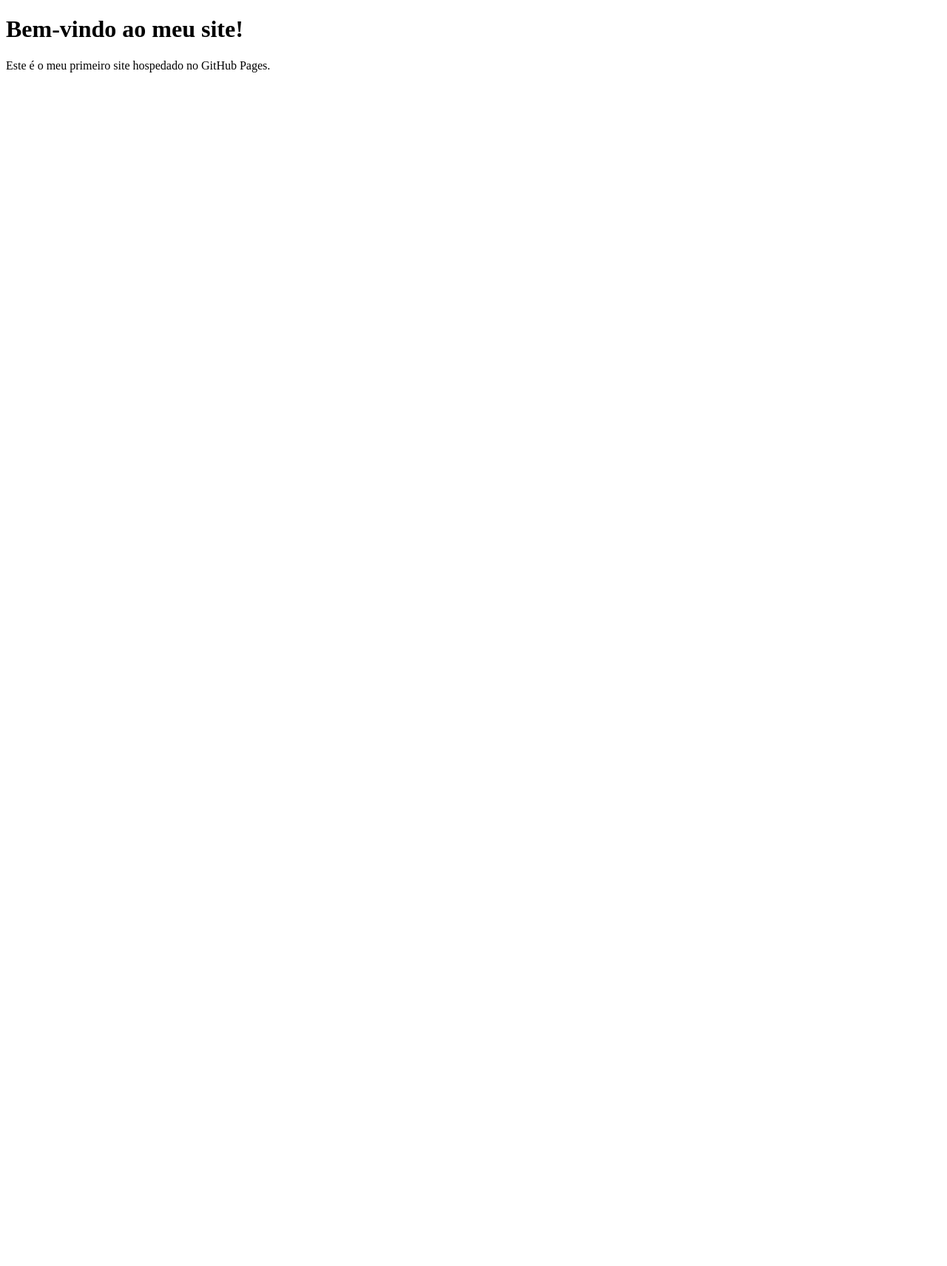
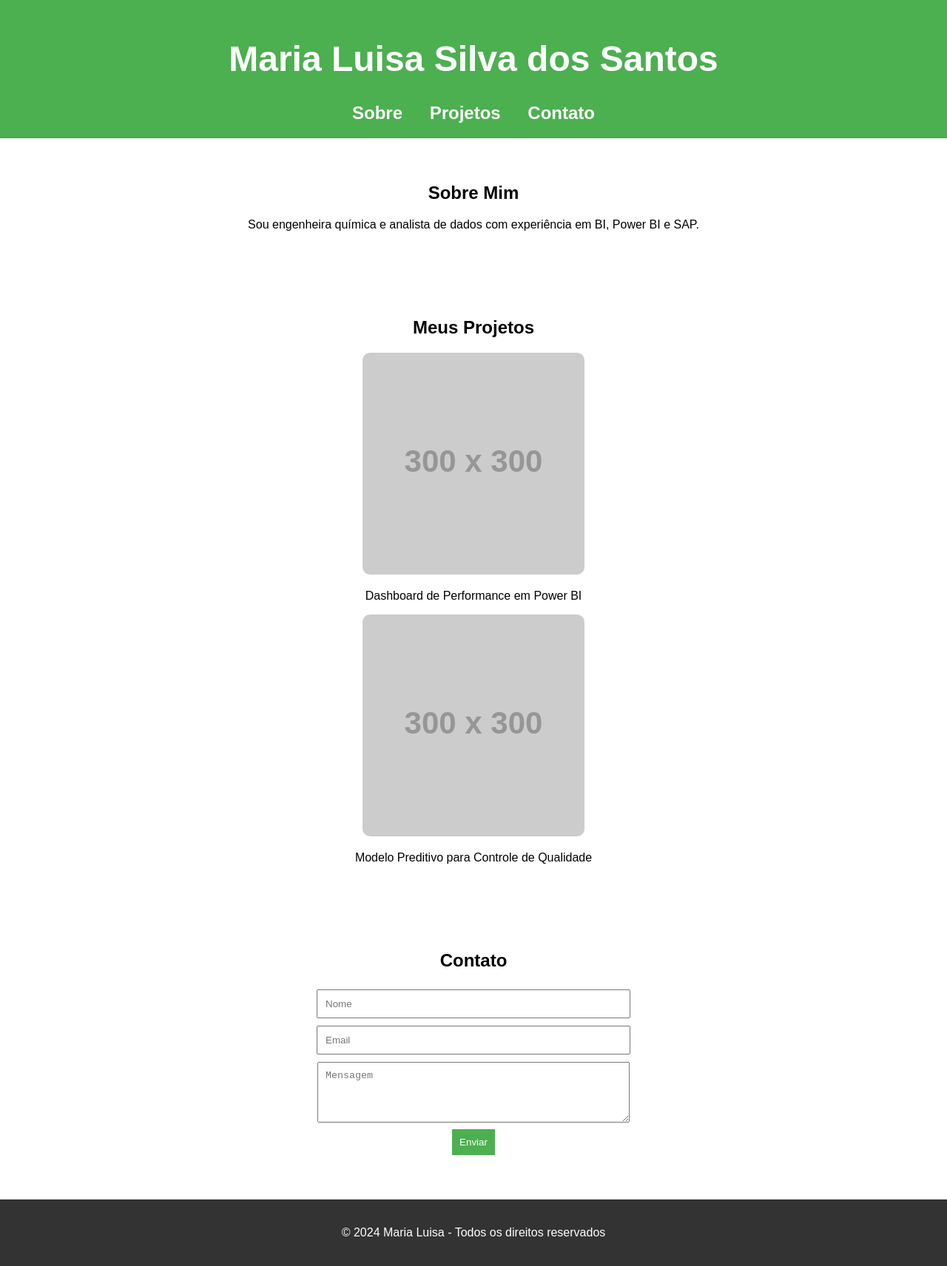
Before and after one commit to MLuisaSSantos/MLuisaSSantos.github.io-, a plain HTML site: page index.html in a window 1280 px wide. Shown: the whole page at 74% size. Before the commit the page ends 800 px from the top, so only its background shows below. Drawn offline with Linux system fonts and the light colour scheme; placeholder pictures from the web are drawn by us.

Commit message:
Update index.html

```diff
--- a/index.html
+++ b/index.html
@@ -3,10 +3,58 @@
 <head>
     <meta charset="UTF-8">
     <meta name="viewport" content="width=device-width, initial-scale=1.0">
-    <title>Site da Maria Luisa</title>
+    <title>Maria Luisa - Meu Portfólio</title>
+    <style>
+        body { font-family: Arial, sans-serif; margin: 0; padding: 0; text-align: center; }
+        header { background: #4CAF50; padding: 20px; color: white; font-size: 24px; }
+        nav { margin-top: 10px; }
+        nav a { margin: 0 15px; color: white; text-decoration: none; font-weight: bold; }
+        .container { padding: 40px; }
+        .projetos img { width: 100%; max-width: 300px; border-radius: 10px; }
+        footer { background: #333; color: white; padding: 20px; margin-top: 20px; }
+        .form-contato input, .form-contato textarea { width: 100%; max-width: 400px; padding: 10px; margin: 5px; }
+        .form-contato button { background: #4CAF50; color: white; border: none; padding: 10px; cursor: pointer; }
+    </style>
 </head>
 <body>
-    <h1>Bem-vindo ao meu site!</h1>
-    <p>Este é o meu primeiro site hospedado no GitHub Pages.</p>
+    <header>
+        <h1>Maria Luisa Silva dos Santos</h1>
+        <nav>
+            <a href="#sobre">Sobre</a>
+            <a href="#projetos">Projetos</a>
+            <a href="#contato">Contato</a>
+        </nav>
+    </header>
+
+    <section id="sobre" class="container">
+        <h2>Sobre Mim</h2>
+        <p>Sou engenheira química e analista de dados com experiência em BI, Power BI e SAP.</p>
+    </section>
+
+    <section id="projetos" class="container">
+        <h2>Meus Projetos</h2>
+        <div class="projetos">
+            <img src="https://via.placeholder.com/300" alt="Projeto 1">
+            <p>Dashboard de Performance em Power BI</p>
+        </div>
+        <div class="projetos">
+            <img src="https://via.placeholder.com/300" alt="Projeto 2">
+            <p>Modelo Preditivo para Controle de Qualidade</p>
+        </div>
+    </section>
+
+    <section id="contato" class="container">
+        <h2>Contato</h2>
+        <form class="form-contato">
+            <input type="text" placeholder="Nome" required><br>
+            <input type="email" placeholder="Email" required><br>
+            <textarea placeholder="Mensagem" rows="4" required></textarea><br>
+            <button type="submit">Enviar</button>
+        </form>
+    </section>
+
+    <footer>
+        <p>&copy; 2024 Maria Luisa - Todos os direitos reservados</p>
+    </footer>
 </body>
 </html>
```
